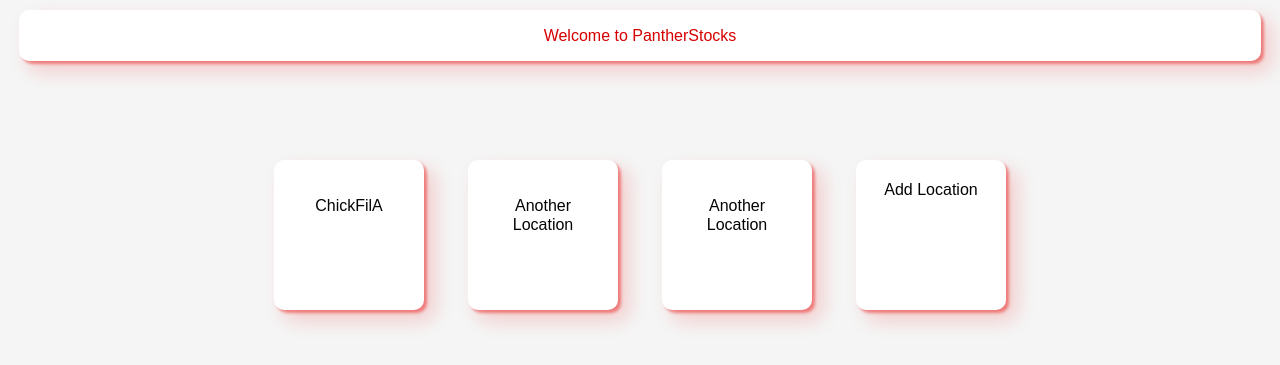
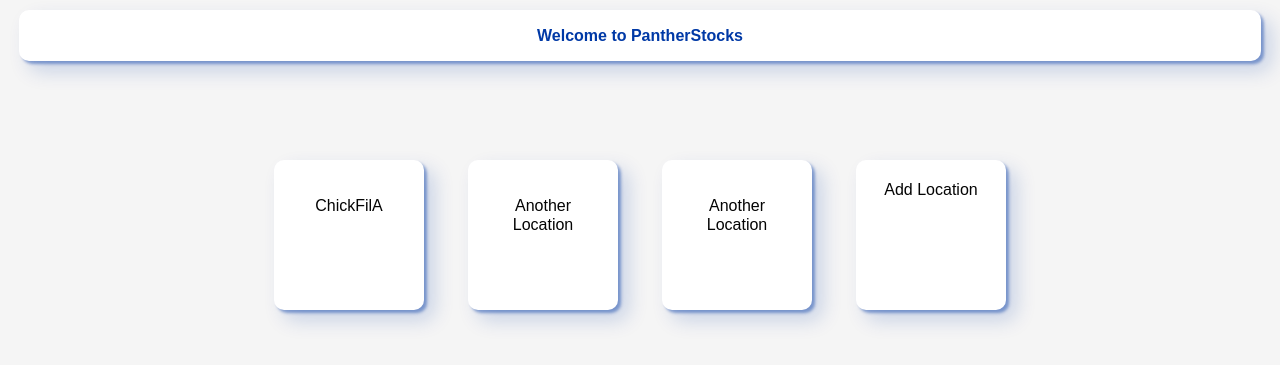
Before and after one commit to Nil-Vaghela/Inventory_GSU, a Flask app: page / in a window 1280 px wide. Shown: the top 365 px of the page. Run offline with Flask 3, Linux system fonts and the light colour scheme.

Commit message:
Location Dsign Changes

```diff
--- /dev/null
+++ b/static/css/Root.css
@@ -0,0 +1,3 @@
+:root {
+    --primary-color: #007bff; /* Define a root variable for primary color */
+  }
--- a/templates/location.html
+++ b/templates/location.html
@@ -14,7 +14,7 @@
         .container, .add-new {
             display: inline-block;
             background-color: #fff;
-            box-shadow: 10px 10px 20px rgba(239, 15, 15, 0.19), 3px 3px 3px rgba(232, 5, 5, 0.423);
+            box-shadow: 10px 10px 20px rgba(0, 57, 166, 0.19), 3px 3px 3px rgba(0, 57, 166, 0.423);
             border-radius: 10px;
             overflow: hidden;
             width: 110px;
@@ -34,7 +34,7 @@
             max-height: 80%;
             text-align: center;
             background-color: #fff;
-            box-shadow: 10px 10px 20px rgba(239, 15, 15, 0.19), 3px 3px 3px rgba(232, 5, 5, 0.423);
+            box-shadow: 10px 10px 20px rgba(0, 57, 166, 0.19), 3px 3px 3px rgba(0, 57, 166, 0.423);
             border-radius: 10px;
             overflow: hidden;
             width: 97%;
@@ -46,8 +46,9 @@
             padding: 0;
         }
         .StockText {
-            color: #d60000;
+            color: #0039a6;
     font-family: Arial, sans-serif;
+    font-weight: 600;
     line-height: 1.2;
     overflow: hidden;
     text-overflow: ellipsis;
@@ -93,7 +94,7 @@
         }
 
         .btn:hover {
-            background-color: #bb0000;
+            box-shadow: 10px 10px 20px rgba(0, 57, 166, 0.19), 3px 3px 3px rgba(0, 57, 166, 0.423);
         }
 
         .overlay {
@@ -121,8 +122,8 @@
             border-radius: 8px;
             z-index: 9999;
             box-shadow: 0 0 10px rgba(0, 0, 0, 0.2),
-                        0 0 20px rgba(239, 15, 15, 0.25),
-                        0 0 30px rgba(239, 15, 15, 0.25);
+                        0 0 20px rgba(0, 57, 166, 0.25),
+                        0 0 30px rgba(0, 57, 166, 0.25);
             text-align: center;
         }
 
```
